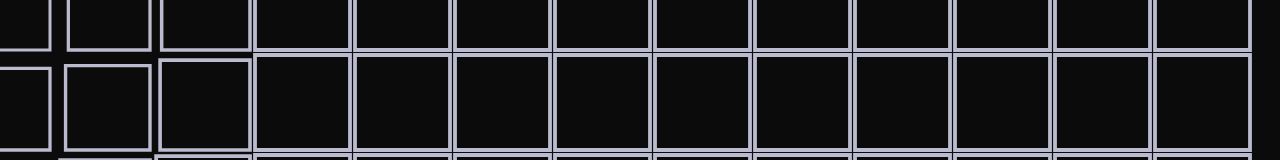
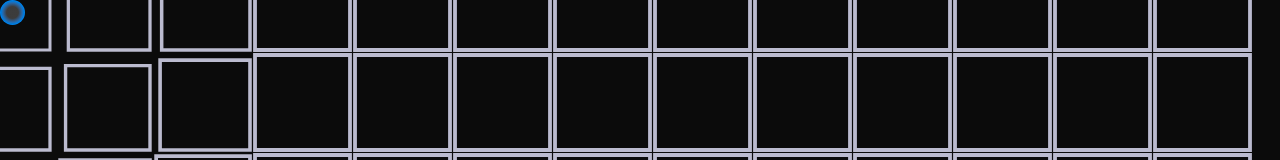
Before and after one commit to GianMarcoAlagna/Portfolio, a React (Vite) app: page / in a window 1280 px wide. Shown: the top 160 px of the page. Built offline with nearby package versions, Linux system fonts and the light colour scheme; a web font is replaced by a local one.

Commit message:
Added some custom cursor code

```diff
--- a/src/App.css
+++ b/src/App.css
@@ -1,14 +1,3 @@
-.p5-container {
-  min-width: 500px;
-  min-height: 500px;
-  height: 100%;
-  width: 100%;
-  @media screen and (max-width: 725px) {
-    min-width: 300px;
-    min-height: 300px;
-  }
-}
-
 .art__grid {
   display: grid;
   grid-template-columns: repeat(auto-fit, minmax(500px, 1fr));
--- a/src/App.jsx
+++ b/src/App.jsx
@@ -1,4 +1,4 @@
-import { useEffect, useState } from "react";
+import { useEffect, useRef, useState } from "react";
 import { MainProvider } from "./context/MainContext";
 import { Main } from "./components";
 import { Preloader } from "./components/Preloader/Preloader";
@@ -6,26 +6,52 @@ import "./App.css";
 
 function App() {
   const [loading, setLoading] = useState(true);
+  const [fallback, setFallback] = useState(false);
+  const cursorRef = useRef(null);
+
+  function onMouseMove(evt) {
+    if (!cursorRef.current) return;
+
+    const x = evt.clientX;
+    const y = evt.clientY;
+
+    cursorRef.current.style.top = y - 5 + "px";
+    cursorRef.current.style.left = x - 5 + "px";
+  }
 
   useEffect(() => {
     const handleLoad = () => {
-      console.log("loaded");
       setLoading(false);
+      if (!fallback) {
+        cursor();
+      }
+    };
+
+    const cursor = () => {
+      document.addEventListener("mousemove", onMouseMove);
     };
 
     if (document.readyState === "complete") {
       handleLoad();
     } else {
       window.addEventListener("load", handleLoad);
-      return () => window.removeEventListener("load", handleLoad);
+      return () => {
+        window.removeEventListener("load", handleLoad);
+        document.removeEventListener("mousemove", onMouseMove);
+      };
     }
-  }, []);
+
+    return () => {
+      document.removeEventListener("mousemove", onMouseMove);
+    };
+  }, [fallback]);
 
   return (
     <>
       <MainProvider>
         <Preloader loading={loading}>
-          <Main />
+          <Main cursorFallback={fallback} />
+          <div className="cursor" ref={cursorRef} />
         </Preloader>
       </MainProvider>
     </>
--- a/src/components/Introduction/Introduction.jsx
+++ b/src/components/Introduction/Introduction.jsx
@@ -59,9 +59,9 @@ export const Introduction = () => {
         <h1 className="hero-content-title">
           <Reveal>Gian-Marco</Reveal>
         </h1>
-        <p className="hero-content-descriptor">
+        <div className="hero-content-descriptor">
           <Typed>Software Developer</Typed>
-        </p>
+        </div>
 
         {/* Hero buttons */}
         <div className="hero-buttons">
--- a/src/components/Main/Main.css
+++ b/src/components/Main/Main.css
@@ -5,6 +5,31 @@ main {
   background-color: var(--bg-color);
   min-height: 100vh;
   transition: transform 1s ease-in-out;
+
+  /* whenever a button or anchor tag is hovered, the cursor style is mutated */
+  &:has(button:hover, a:hover) + .cursor {
+    width: 30px;
+    height: 30px;
+  }
+
+  &.hide-cursor * {
+    cursor: none !important;
+  }
+}
+
+.cursor {
+  position: absolute;
+  background-image: radial-gradient(
+    oklch(100% 0.00011 271.152 / 0.2),
+    oklch(100% 0.00011 271.152 / 0.2),
+    oklch(60% 0.18582 251.743),
+    oklch(65% 0.18582 251.743)
+  );
+  width: 25px;
+  height: 25px;
+  border-radius: 50%;
+  z-index: 999;
+  pointer-events: none;
 }
 
 .hero-header {
--- a/src/components/Main/Main.jsx
+++ b/src/components/Main/Main.jsx
@@ -1,9 +1,10 @@
 import { Introduction } from "../Introduction/Introduction";
 import "./Main.css";
 
-export const Main = () => {
+export const Main = ({ cursorFallback }) => {
   return (
-    <main className="main">
+    //! Implement cursor with svg within /public, make cursor: none; in CSS
+    <main className={`main${!cursorFallback ? " hide-cursor" : ""}`}>
       <Introduction />
     </main>
   );
--- a/src/components/Navbar/ColorMode.jsx
+++ b/src/components/Navbar/ColorMode.jsx
@@ -5,7 +5,6 @@ import "./ColorMode.css";
 
 export const ColorMode = () => {
   const { color_mode: colorMode, setColorMode } = useMainContext();
-  console.log(colorMode);
   function onChange() {
     if (colorMode === "light") {
       localStorage.setItem("color-mode", "dark");
--- a/src/components/P5/Grid_Wave.js
+++ b/src/components/P5/Grid_Wave.js
@@ -5,7 +5,7 @@ export default function gridWave(p, w, h) {
 
   const squareRadius = 100;
   const influenceRadius = 300; // how far mouse influence reaches
-  const minScale = 1.5; // max enlargement
+  const minScale = 1.5;
   let squares = [];
 
   for (let i = -squareRadius; i <= w; i += squareRadius) {
--- a/src/components/P5/Stars.js
+++ b/src/components/P5/Stars.js
@@ -1,5 +1,4 @@
 function Stars(p, w, h) {
-  // console.log("Stars initialized with size:", w, h);
   const respawnDelay = 60;
   // ==== STAR CLASS ====
   class Star {
--- a/src/index.css
+++ b/src/index.css
@@ -58,6 +58,7 @@ body {
 }
 
 #root {
+  position: relative;
   display: flex;
   flex-direction: column;
   min-height: 100vh;
```
Also changed, not shown: src/effects/Typed/Typed.jsx (+3 -8 lines), public/cursor.svg (added).
